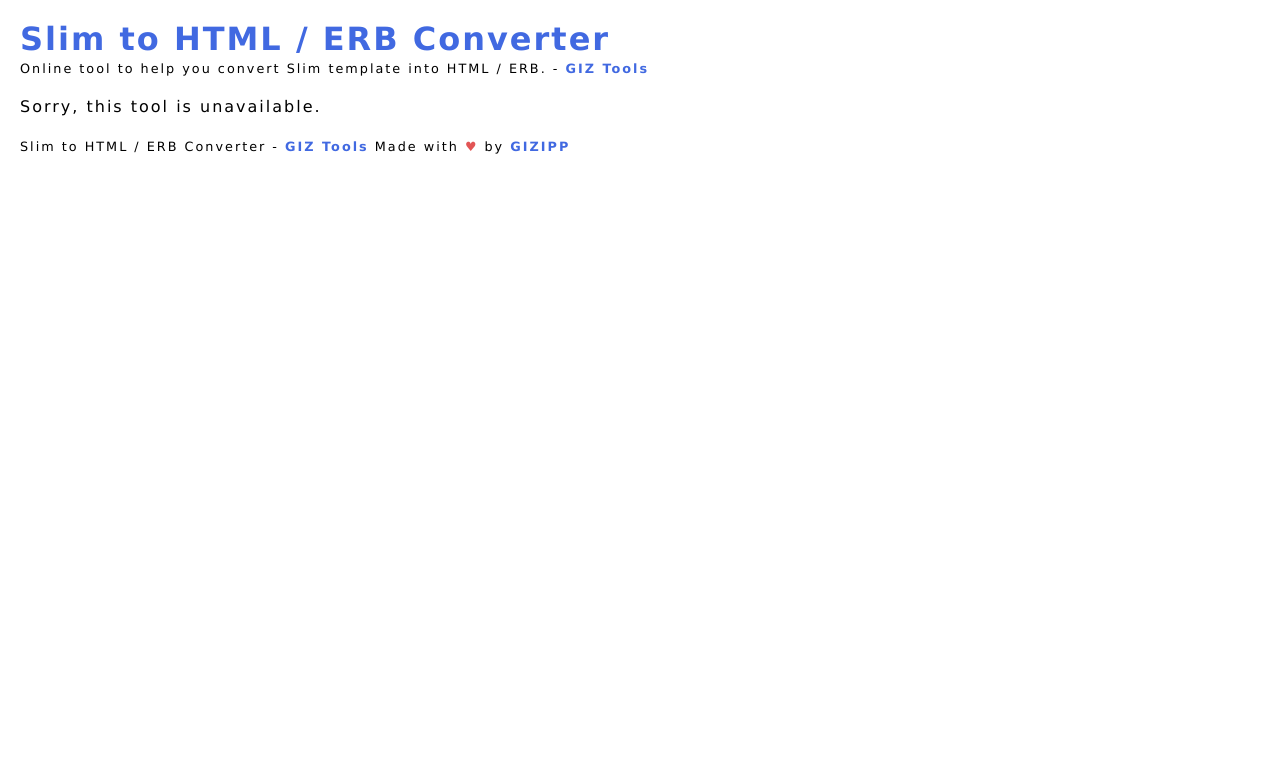
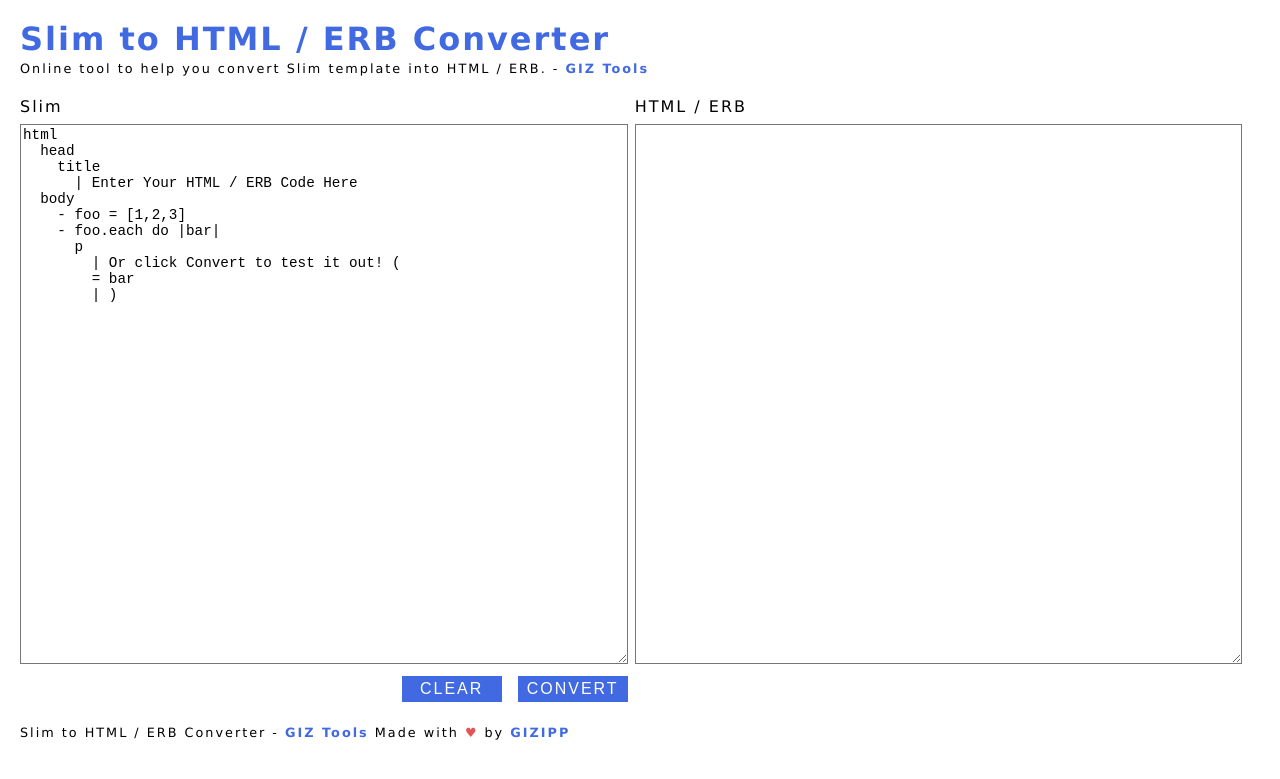
Before and after one commit to gizipp/tools.gizipp.com, a Jekyll site: the page built from slim-to-html-erb.html, in a window 1280 px wide. Shown: the top 779 px of the page. Built offline with Jekyll 4.4.1, drawn with Linux system fonts in a browser that asks for light colours; part of the change alters nothing that is shown.

Commit message:
Slim to HTML / ERB Converter

```diff
--- a/slim-to-html-erb.html
+++ b/slim-to-html-erb.html
@@ -4,4 +4,80 @@ title: Slim to HTML / ERB Converter
 description: Online tool to help you convert Slim template into HTML / ERB.
 ---
 
-Sorry, this tool is unavailable.
+<section>
+  <aside>
+    <label for="raw_slim">Slim</label>
+    <textarea id="raw_slim" name="raw_slim"></textarea>
+    <button type="button" name="button" onclick="submit()">Convert</button>
+    <button type="button" name="button" onclick="empty()" title="Empty">Clear</button>
+  </aside>
+  <aside>
+    <label for="converted_slim">HTML / ERB </label>
+    <textarea id="converted_slim" name="converted_slim"></textarea>
+  </aside>
+</section>
+
+<script type="text/javascript">
+  var request = new XMLHttpRequest();
+  var url = 'https://slim-to-html-erb-api.herokuapp.com';
+  var raw_slim_area = document.getElementById("raw_slim");
+  var converted_slim_area = document.getElementById("converted_slim");
+  var saved_raw_slim = localStorage.raw_slim;
+  var saved_converted_slim = localStorage.converted_slim;
+
+  window.onload = function(){
+    if (saved_raw_slim){
+      raw_slim_area.value = saved_raw_slim;
+    } else {
+      raw_slim_area.value = `html
+  head
+    title
+      | Enter Your HTML / ERB Code Here
+  body
+    - foo = [1,2,3]
+    - foo.each do |bar|
+      p
+        | Or click Convert to test it out! (
+        = bar
+        | )`;
+    }
+
+    if (saved_converted_slim) {
+      converted_slim_area.value = saved_converted_slim;
+    }
+
+    request.onreadystatechange = function() {
+      if (this.readyState == 4 && this.status == 200) {
+        console.log(this.responseText);
+      }
+    };
+
+    request.open('GET', url);
+    request.send();
+  }
+
+
+  window.onunload = function(){
+    localStorage.raw_slim = raw_slim_area.value;
+    localStorage.converted_slim = converted_slim_area.value;
+  }
+
+  function empty() {
+    raw_slim_area.value = '';
+    converted_slim_area.value = '';
+  }
+
+  function submit() {
+    var data = new FormData();
+    data.append("raw_slim", raw_slim_area.value);
+
+    request.onreadystatechange = function() {
+      if (this.readyState == 4 && this.status == 200) {
+        converted_slim_area.value = JSON.parse(this.responseText)["converted_slim"];
+      }
+    };
+
+    request.open("POST", url + '/convert', true);
+    request.send(data);
+  }
+</script>
```
